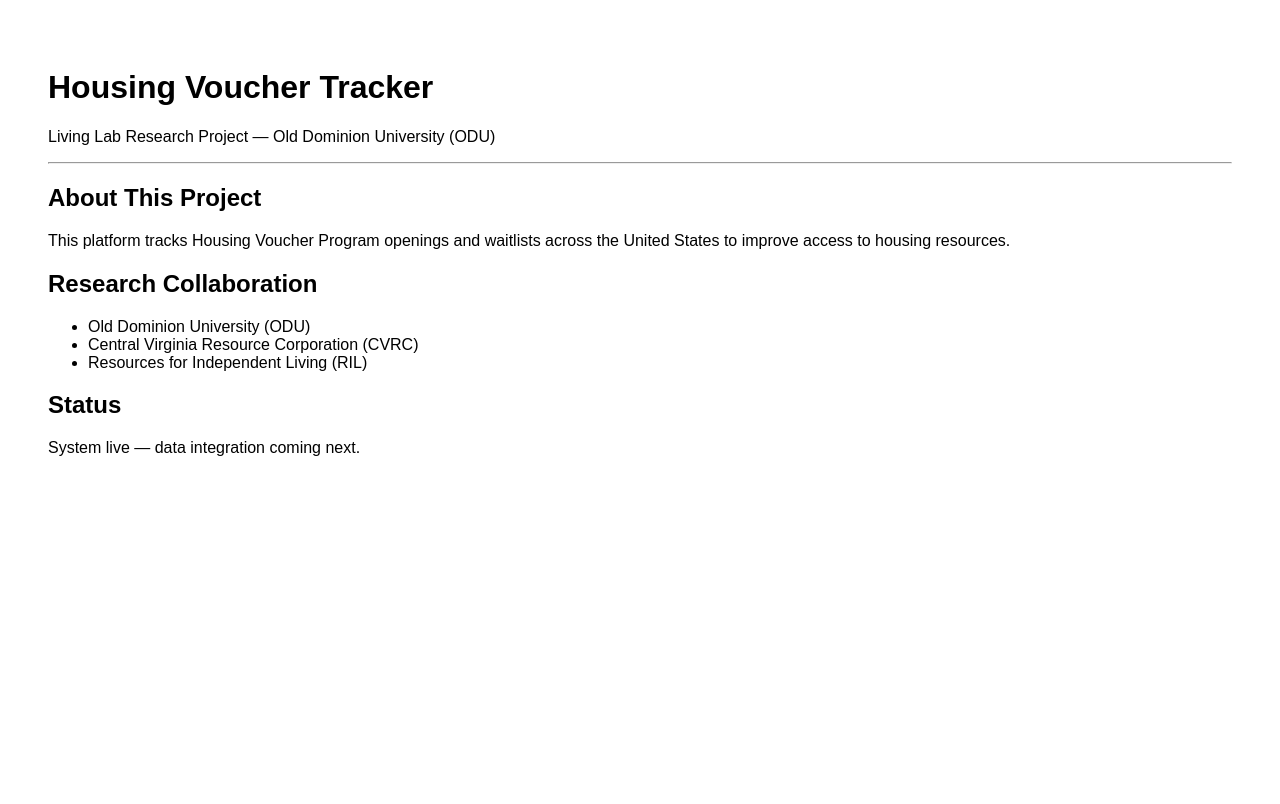
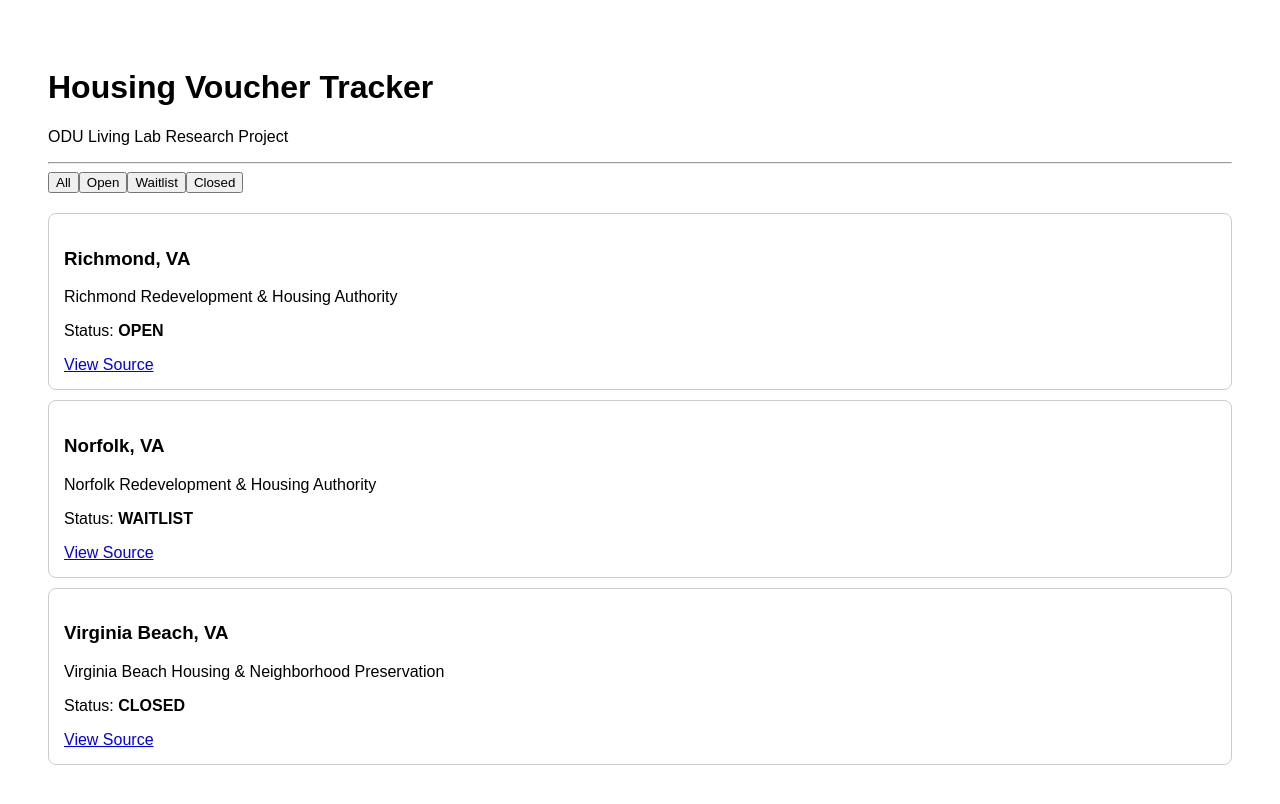
Before and after one commit to JoanaResearcher/housing-tracker-research, a Next.js app: page / in a window 1280 px wide. Shown: the top 804 px of the page. Built offline with nearby package versions, Linux system fonts and the light colour scheme.

Commit message:
Update index.js

```diff
--- a/pages/index.js
+++ b/pages/index.js
@@ -1,29 +1,79 @@
+import { useState } from "react";
+
 export default function Home() {
+  const [filter, setFilter] = useState("all");
+
+  const listings = [
+    {
+      city: "Richmond",
+      state: "VA",
+      authority: "Richmond Redevelopment & Housing Authority",
+      status: "open",
+      url: "#"
+    },
+    {
+      city: "Norfolk",
+      state: "VA",
+      authority: "Norfolk Redevelopment & Housing Authority",
+      status: "waitlist",
+      url: "#"
+    },
+    {
+      city: "Virginia Beach",
+      state: "VA",
+      authority: "Virginia Beach Housing & Neighborhood Preservation",
+      status: "closed",
+      url: "#"
+    }
+  ];
+
+  const filtered = listings.filter((item) => {
+    if (filter === "all") return true;
+    return item.status === filter;
+  });
+
   return (
     <div style={{ padding: 40, fontFamily: "Arial" }}>
       <h1>Housing Voucher Tracker</h1>
-
-      <p>
-        Living Lab Research Project — Old Dominion University (ODU)
-      </p>
+      <p>ODU Living Lab Research Project</p>
 
       <hr />
 
-      <h2>About This Project</h2>
-      <p>
-        This platform tracks Housing Voucher Program openings and waitlists
-        across the United States to improve access to housing resources.
-      </p>
+      {/* FILTERS */}
+      <div style={{ marginBottom: 20 }}>
+        <button onClick={() => setFilter("all")}>All</button>
+        <button onClick={() => setFilter("open")}>Open</button>
+        <button onClick={() => setFilter("waitlist")}>Waitlist</button>
+        <button onClick={() => setFilter("closed")}>Closed</button>
+      </div>
 
-      <h2>Research Collaboration</h2>
-      <ul>
-        <li>Old Dominion University (ODU)</li>
-        <li>Central Virginia Resource Corporation (CVRC)</li>
-        <li>Resources for Independent Living (RIL)</li>
-      </ul>
+      {/* LISTINGS */}
+      {filtered.map((item, index) => (
+        <div
+          key={index}
+          style={{
+            border: "1px solid #ccc",
+            padding: 15,
+            marginBottom: 10,
+            borderRadius: 8
+          }}
+        >
+          <h3>
+            {item.city}, {item.state}
+          </h3>
 
-      <h2>Status</h2>
-      <p>System live — data integration coming next.</p>
+          <p>{item.authority}</p>
+
+          <p>
+            Status:{" "}
+            <strong>
+              {item.status.toUpperCase()}
+            </strong>
+          </p>
+
+          <a href={item.url}>View Source</a>
+        </div>
+      ))}
     </div>
   );
 }
```
